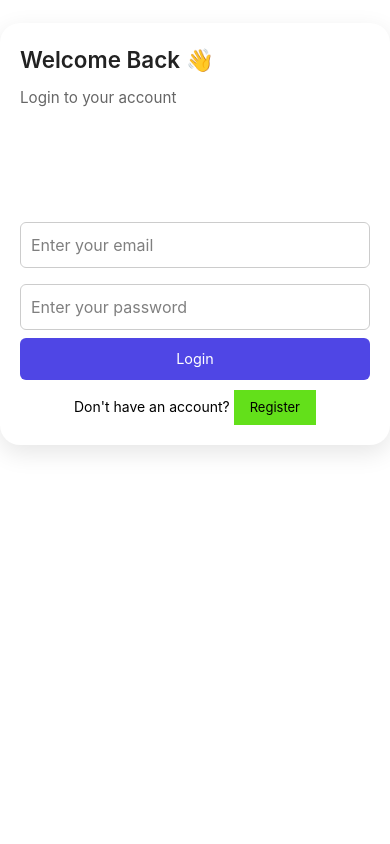
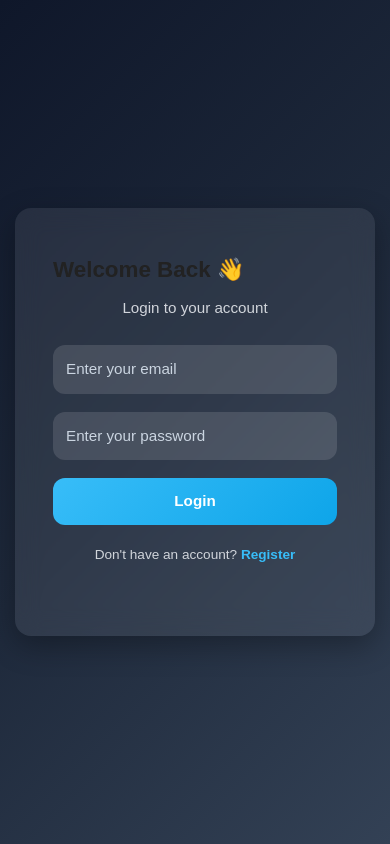
Before and after one commit to sameerkadyan/frontend-client, a React (Vite) app: page /login in a window 390 px wide. Built offline with nearby package versions, Linux system fonts and the light colour scheme.

Commit message:
update login and register css file

```diff
--- a/src/style/login.css
+++ b/src/style/login.css
@@ -1,47 +1,161 @@
-/* src/styles/auth.css */
+/* =========================
+   Login Page Styling
+========================= */
 
 .login-wrapper {
+  min-height: 100vh;
   display: flex;
-  margin-top: 6%;
   justify-content: center;
   align-items: center;
-  height: 50vh;
+  background: linear-gradient(135deg, #0f172a, #1e293b, #334155);
+  padding: 20px;
+  font-family: "Poppins", sans-serif;
 }
 
+/* Card Styling */
+.login-wrapper .card {
+  width: 100%;
+  max-width: 420px;
+  background: rgba(255, 255, 255, 0.08);
+  backdrop-filter: blur(12px);
+  border-radius: 20px;
+  padding: 35px 30px;
+  box-shadow: 0 10px 30px rgba(0, 0, 0, 0.3);
+  color: #fff;
+  animation: fadeIn 0.6s ease;
+}
+
+/* Title & Description */
+.login-wrapper .card h2 {
+  font-size: 2rem;
+  margin-bottom: 10px;
+  text-align: center;
+  font-weight: 700;
+}
+
+.login-wrapper .card p {
+  text-align: center;
+  color: #d1d5db;
+  margin-bottom: 25px;
+}
+
+/* Inputs */
 .login-input {
   width: 100%;
-  padding: 10px;
-  margin: 8px 0;
-  border: 1px solid #ccc;
-  border-radius: 6px;
+  padding: 14px 16px;
+  margin-bottom: 18px;
+  border: 1px solid transparent;
+  border-radius: 12px;
+  outline: none;
+  background: rgba(255, 255, 255, 0.12);
+  color: white;
+  font-size: 1rem;
+  transition: all 0.3s ease;
 }
 
+.login-input::placeholder {
+  color: #cbd5e1;
+}
+
+.login-input:focus {
+  border-color: #38bdf8;
+  background: rgba(255, 255, 255, 0.18);
+  box-shadow: 0 0 10px rgba(56, 189, 248, 0.5);
+}
+
+/* Button */
 .login-btn {
   width: 100%;
-  padding: 10px;
-  background-color: #4f46e5;
+  padding: 14px;
+  border: none;
+  border-radius: 12px;
+  background: linear-gradient(135deg, #38bdf8, #0ea5e9);
   color: white;
-  border: none;
-  border-radius: 6px;
+  font-size: 1rem;
+  font-weight: 600;
   cursor: pointer;
+  transition: all 0.3s ease;
+}
+
+.login-btn:hover {
+  transform: translateY(-2px);
+  background: linear-gradient(135deg, #0ea5e9, #0284c7);
+  box-shadow: 0 8px 20px rgba(14, 165, 233, 0.4);
 }
 
 .login-btn:disabled {
-  background-color: #a5a5a5;
+  opacity: 0.7;
   cursor: not-allowed;
 }
 
+/* Footer */
 .login-footer {
-  margin-top: 10px;
-  font-size: 14px;
+  margin-top: 20px;
   text-align: center;
+  color: #e2e8f0;
+  font-size: 0.95rem;
 }
 
 .register-login-btn {
-  background: #63e01a;
-  font-size: small;
-  display: inline-block;
-  padding: 8px 16px;
+  color: #38bdf8;
   text-decoration: none;
-  color: #000;
+  font-weight: 600;
+  transition: color 0.3s ease;
 }
+
+.register-login-btn:hover {
+  color: #7dd3fc;
+  text-decoration: underline;
+}
+
+/* Animation */
+@keyframes fadeIn {
+  from {
+    opacity: 0;
+    transform: translateY(25px);
+  }
+
+  to {
+    opacity: 1;
+    transform: translateY(0);
+  }
+}
+
+/* =========================
+   Responsive Design
+========================= */
+
+@media (max-width: 768px) {
+  .login-wrapper .card {
+    padding: 30px 22px;
+  }
+
+  .login-wrapper .card h2 {
+    font-size: 1.7rem;
+  }
+
+  .login-input,
+  .login-btn {
+    font-size: 0.95rem;
+    padding: 12px;
+  }
+}
+
+@media (max-width: 480px) {
+  .login-wrapper {
+    padding: 15px;
+  }
+
+  .login-wrapper .card {
+    padding: 25px 18px;
+    border-radius: 16px;
+  }
+
+  .login-wrapper .card h2 {
+    font-size: 1.5rem;
+  }
+
+  .login-footer {
+    font-size: 0.85rem;
+  }
+}
--- a/src/style/register.css
+++ b/src/style/register.css
@@ -1,40 +1,156 @@
+/* =========================
+   Register Page Styling
+========================= */
+
 .register-wrapper {
+  min-height: 100vh;
   display: flex;
-    margin-top: 5%;
   justify-content: center;
   align-items: center;
-    height: 70vh;
+  background: linear-gradient(135deg, #020617, #0f172a, #1e293b);
+  padding: 20px;
+  font-family: "Poppins", sans-serif;
 }
 
+/* Card Styling */
+.register-wrapper .card {
+  width: 100%;
+  max-width: 450px;
+  background: rgba(255, 255, 255, 0.08);
+  backdrop-filter: blur(14px);
+  border-radius: 22px;
+  padding: 38px 32px;
+  box-shadow: 0 12px 35px rgba(0, 0, 0, 0.35);
+  color: #fff;
+  animation: slideUp 0.7s ease;
+}
+
+/* Heading */
+.register-wrapper .card h2 {
+  text-align: center;
+  font-size: 2rem;
+  font-weight: 700;
+  margin-bottom: 10px;
+}
+
+.register-wrapper .card p {
+  text-align: center;
+  color: #cbd5e1;
+  margin-bottom: 24px;
+}
+
+/* Inputs */
 .register-input {
   width: 100%;
-    padding: 10px;
-    margin: 8px 0;
-    border: 1px solid #ccc;
-    border-radius: 6px;
+  padding: 14px 16px;
+  margin-bottom: 18px;
+  border: 1px solid transparent;
+  border-radius: 14px;
+  background: rgba(255, 255, 255, 0.12);
+  color: white;
+  font-size: 1rem;
+  outline: none;
+  transition: all 0.3s ease;
 }
 
+.register-input::placeholder {
+  color: #cbd5e1;
+}
+
+.register-input:focus {
+  border-color: #8b5cf6;
+  background: rgba(255, 255, 255, 0.18);
+  box-shadow: 0 0 12px rgba(139, 92, 246, 0.45);
+}
+
+/* Button */
 .register-btn {
   width: 100%;
-    padding: 10px;
-    background-color: #10b981;
+  padding: 14px;
+  border: none;
+  border-radius: 14px;
+  background: linear-gradient(135deg, #8b5cf6, #7c3aed);
   color: white;
-    border: none;
-    border-radius: 6px;
+  font-size: 1rem;
+  font-weight: 600;
   cursor: pointer;
+  transition: all 0.3s ease;
+}
+
+.register-btn:hover {
+  transform: translateY(-3px);
+  background: linear-gradient(135deg, #7c3aed, #6d28d9);
+  box-shadow: 0 10px 22px rgba(124, 58, 237, 0.4);
+}
+
+/* Footer */
+.register-footer {
+  margin-top: 22px;
+  text-align: center;
+  color: #e2e8f0;
+  font-size: 0.95rem;
+}
+
+.login-register-btn {
+  color: #a78bfa;
+  text-decoration: none;
+  font-weight: 600;
+  transition: all 0.3s ease;
+}
+
+.login-register-btn:hover {
+  color: #c4b5fd;
+  text-decoration: underline;
+}
+
+/* Animation */
+@keyframes slideUp {
+  from {
+    opacity: 0;
+    transform: translateY(35px);
+  }
+
+  to {
+    opacity: 1;
+    transform: translateY(0);
+  }
+}
+
+/* =========================
+   Responsive Design
+========================= */
+
+@media (max-width: 768px) {
+  .register-wrapper .card {
+    padding: 30px 24px;
+  }
+
+  .register-wrapper .card h2 {
+    font-size: 1.7rem;
+  }
+
+  .register-input,
+  .register-btn {
+    padding: 12px;
+    font-size: 0.95rem;
+  }
+}
+
+@media (max-width: 480px) {
+  .register-wrapper {
+    padding: 14px;
+  }
+
+  .register-wrapper .card {
+    padding: 24px 18px;
+    border-radius: 18px;
+  }
+
+  .register-wrapper .card h2 {
+    font-size: 1.5rem;
   }
 
   .register-footer {
-    margin-top: 10px;
-    font-size: 14px;
-    text-align: center;
+    font-size: 0.85rem;
   }
-
-.login-register-btn {
-    background: #63e01a;
-    font-size: small;
-    display: inline-block;
-    padding: 8px 16px;
-    text-decoration: none;
-    color: #000;
 }
```
Lines whose indentation alone changed are shown as unchanged.
